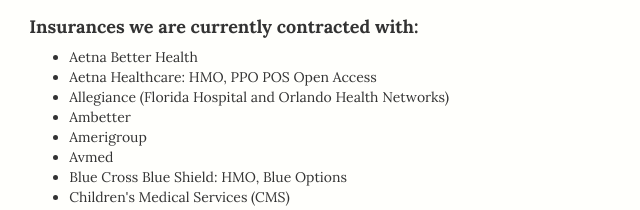
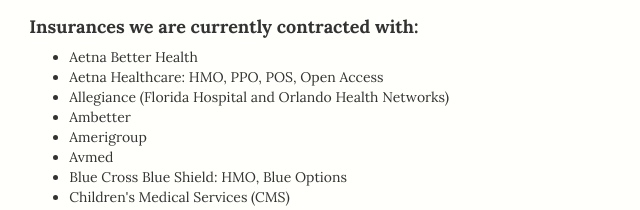
Before and after one commit to pedgiorlando1/pedgiorlando1.github.io, a plain HTML site: page insurances.html in a window 1280 px wide. Shown: the part 135-345 px from the top of the page, 199-839 px from the left. Drawn offline with nearby package versions, Linux system fonts and the light colour scheme.

Commit message:
Fix comma bug

```diff
--- a/insurances.html
+++ b/insurances.html
@@ -34,7 +34,7 @@
           <h4>Insurances we are currently contracted with: </h4>
           <ul>
             <li>Aetna Better Health</li>
-            <li>Aetna Healthcare: HMO, PPO POS Open Access</li>
+            <li>Aetna Healthcare: HMO, PPO, POS, Open Access</li>
             <li>Allegiance (Florida Hospital and Orlando Health Networks)</li>
             <li>Ambetter</li>
             <li>Amerigroup</li>
```
